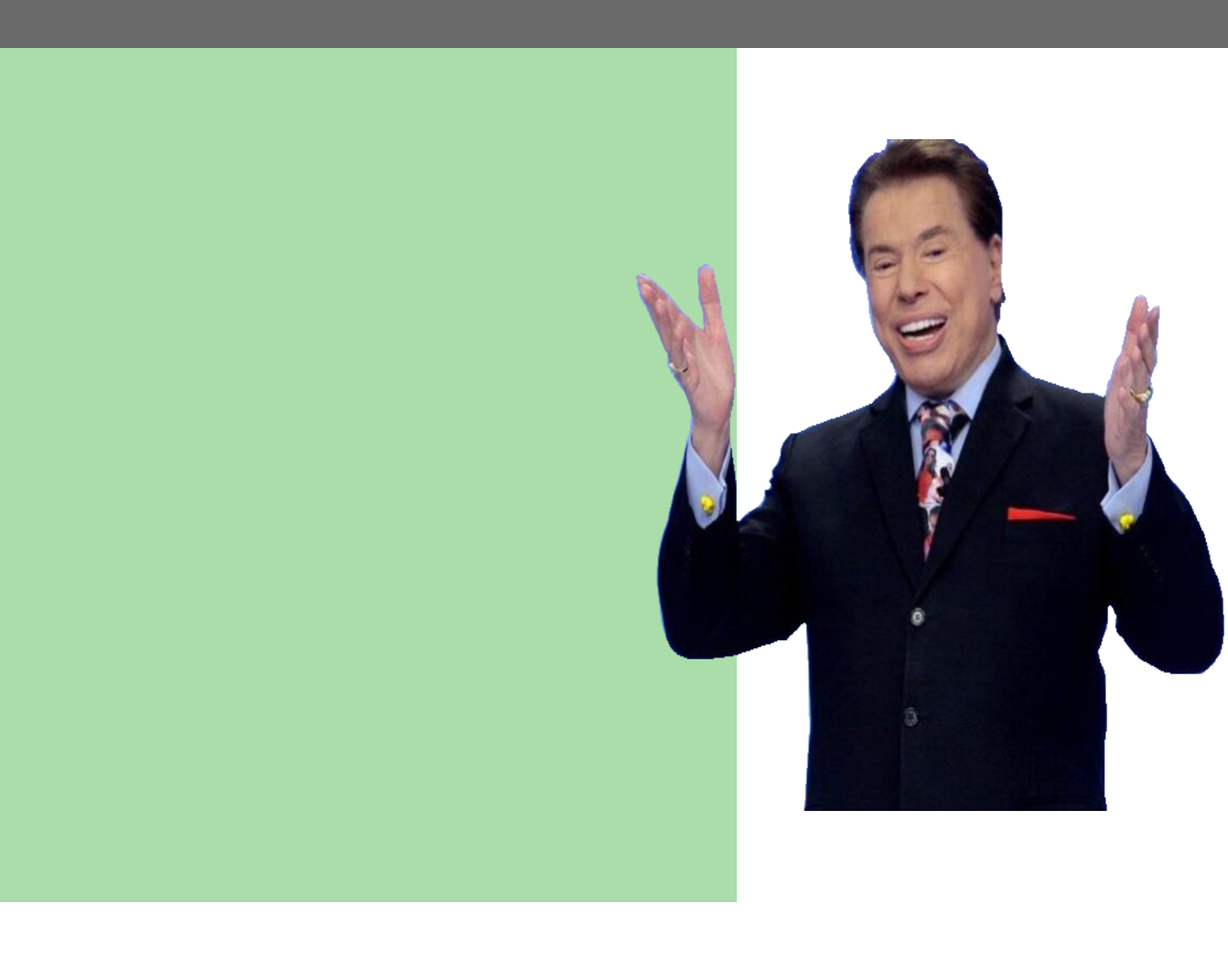
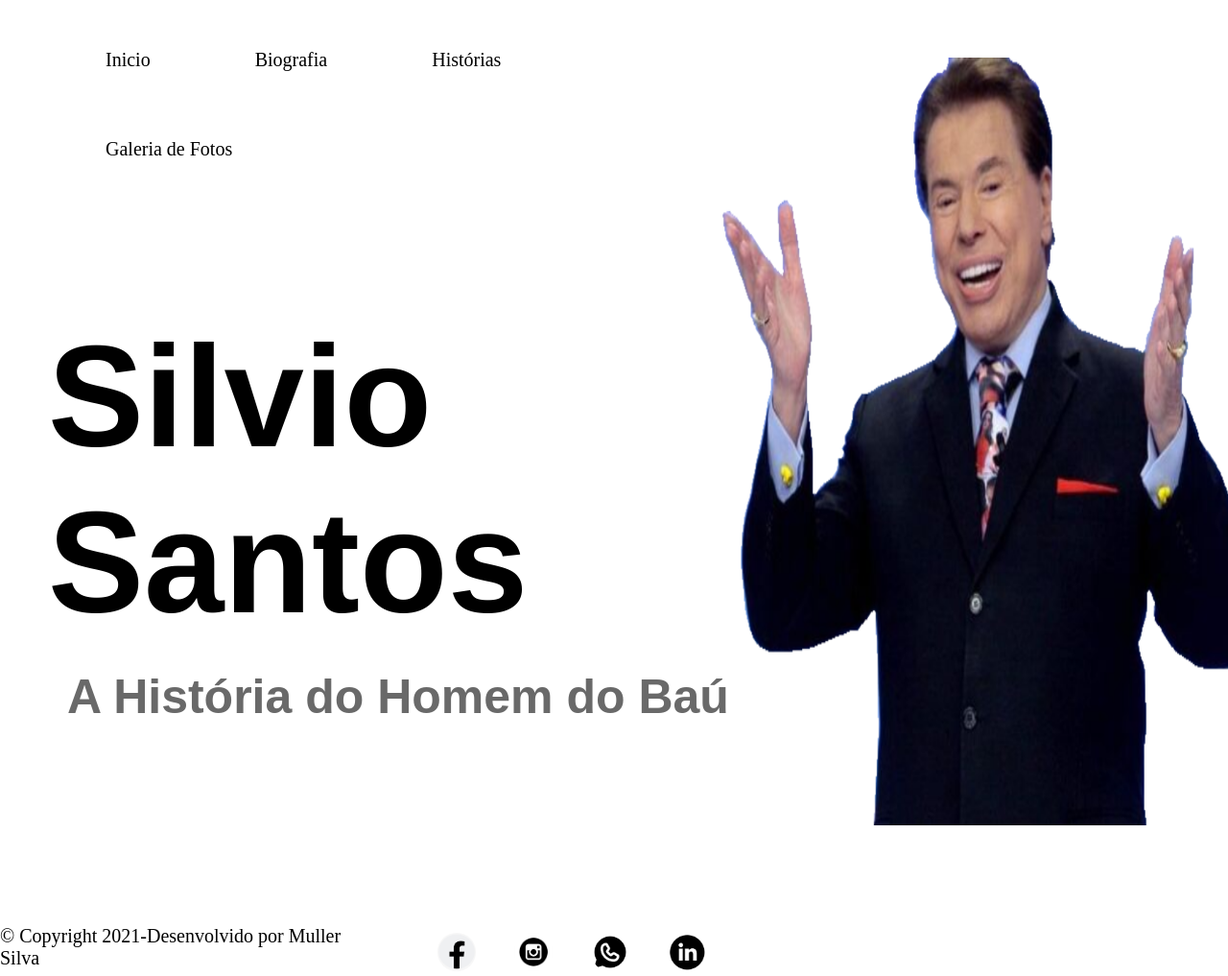
Before and after one commit to Muller14Silva/tributo, a plain HTML site: page index.html in a window 1280 px wide. Shown: the top 1017 px of the page at 96% size. Before the commit the page ends 940 px from the top, so only its background shows below. Drawn offline with Linux system fonts and the light colour scheme.

Commit message:
foi adicionado rodapé e alterado layout da pagina principal

```diff
--- a/index.html
+++ b/index.html
@@ -1,17 +1,45 @@
 <!doctype html>
 <html>
      <head>
-     	<meta charset="UTF-8"/>
+     	<meta charset="UTF-8">
+      <meta id="viewport" name="viewport" content="width=device-width, user-scalable=no">
      	<title>Tributo</title>
      	<link rel="stylesheet" type="text/css" href="style.css">
      </head>
      <body>
-         <nav>
-              <div class="container"></div>
+
+
               <section>
-                    <div class="esquerdo"></div>
-                    <div class="direito"> <img src="assets/images/Silvio.png" width="1000" height="700"/></div>
+                    <div class="esquerdo">
+                      <div class="menu">
+                      <ul>
+                        <li><a href="">Inicio</a></li>
+                        <li><a href="">Biografia</a></li>
+                        <li><a href="">Histórias</a></li>
+                        <li><a href="">Galeria de Fotos</a></li>
+                      </ul>
+                      </div>
+                      <div class="name">
+                        <h1>Silvio Santos</h1>
+                        <h3>A História do Homem do Baú</h3>
+                      </div>
+                          <div class="autor">
+                         <div class="autoria">&copy; Copyright 2021-Desenvolvido por Muller Silva</div>
+                         <div class="social">
+
+                             <a href=""><img src="assets/images/face.jpg" width="40" height="40"/></a>
+                             <a href=""><img src="assets/images/insta.jpg" width="40" height="40"/></a>
+                             <a href=""><img src="assets/images/whats.jpg" width="40" height="40"/></a>
+                             <a href=""><img src="assets/images/lk.jpg" width="40" height="40"/></a>
+                         </div>
+                         </div>
+
+
+                    </div>
+
+                    <div class="direito"> <img src="assets/images/Silvio.png" width="900" height="800"/></div>
 
               </section>
+
      </body>
 </html>
--- a/style.css
+++ b/style.css
@@ -2,26 +2,101 @@ body{
 	margin: 0;
 	padding: 0;
 }
-.container{
-	background-color: #696969;
-	width: 100%;
-	height: 50px;
-}
+
 .esquerdo{
-	height: 890px;
+	float: left;
 	width: 60%;
-	background-color: #AADDAA;
+	height: 870px;
 }
 .direito{
-	height: 890px;
+	float: right;
 	width: 40%;
-	display: flex;
-	justify-content:center;
-	align-items:center;
+
+
 }
 section {
-	display: flex;
+	width: 100%;
+	display:inline-block;
 }
 .direito img {
+	margin-top: 60px;
+	margin-left: -140px;
+}
+
+.name {
+    height: 570px;
+	width: 100%;
 
 }
+.menu a {
+color:black;
+padding: 20px;
+display: block;
+text-decoration: none;
+font-size: 20px;
+margin: 15px;
+margin-left: 50px;
+}
+.menu li {
+list-style: none;
+display: inline-block;
+
+}
+.menu a:hover{
+	background-color: #696969;
+	color: #FFFFF0;
+}
+h1{
+ font-size: 150px;
+ font-family: arial;
+ margin-left: 50px;
+ color: #000;
+}
+h3{
+ font-size: 50px;
+ font-family: arial;
+ margin-left: 70px;
+ color: #696969;
+ margin-top: -100px;
+
+
+}
+.autor{
+
+	height: 40px;
+	width: 100%;
+	display: inline-block;
+	margin-top: 70px;
+
+}
+.autoria{
+	width: 50%;
+	height: 40px;
+	float: left;
+	display: flex;
+	align-items:center;
+	justify-content:center;
+	font-size: 20px;
+	color:696969;
+}
+.social{
+	width: 50%;
+	height: 50px;
+	float: right;
+    border-radius: 20px;
+    display: flex;
+	align-items:center;
+	justify-content:center;
+
+}
+.social a {
+	width: 40px;
+	height: 40px;
+	float: right;
+	border-radius: 20px;
+margin-left: 40px;
+
+}
+.social img{
+	border-radius: 20px;
+}
```
Also changed, not shown: assets/images/face.jpg (added), assets/images/insta.jpg (added), assets/images/lk.jpg (added), assets/images/whats.jpg (added).
